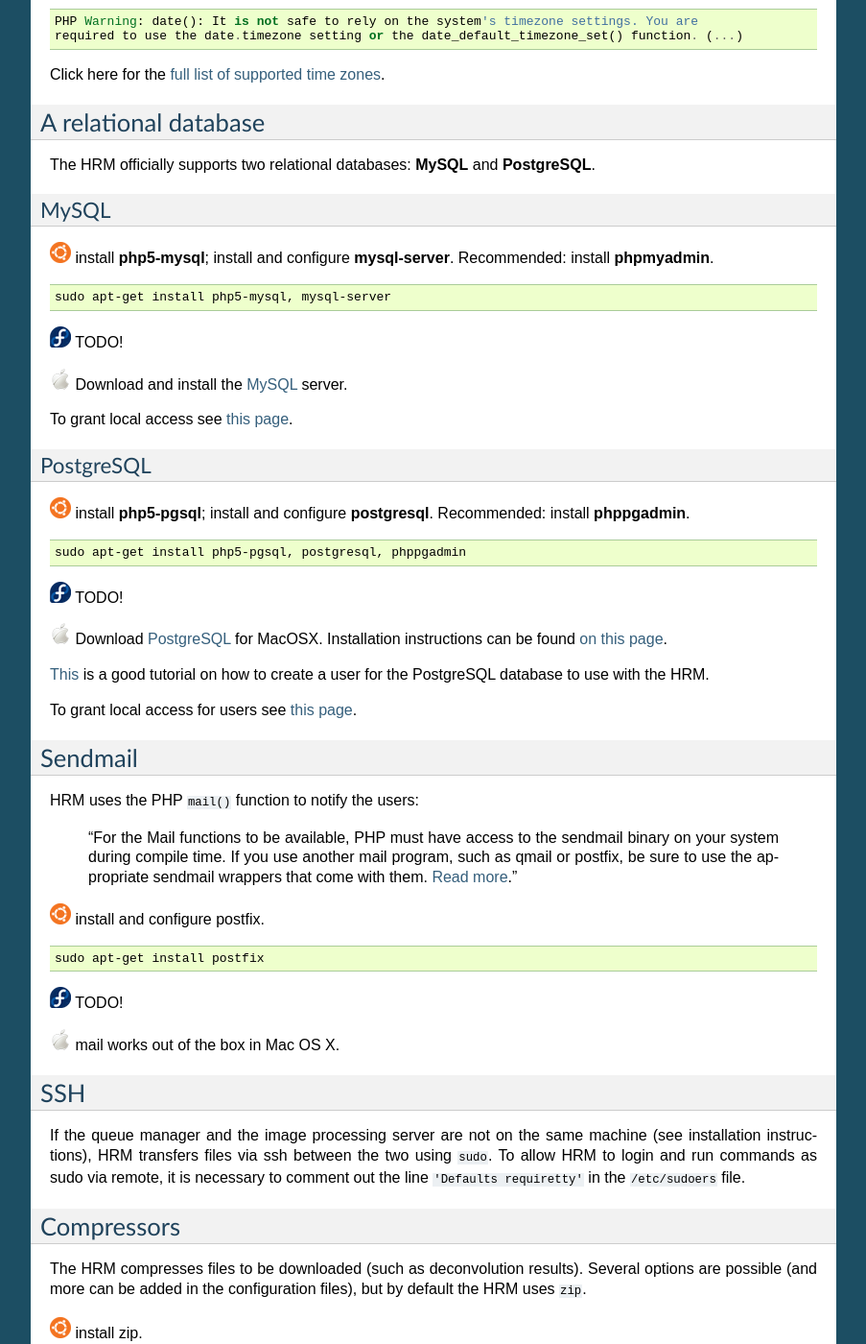
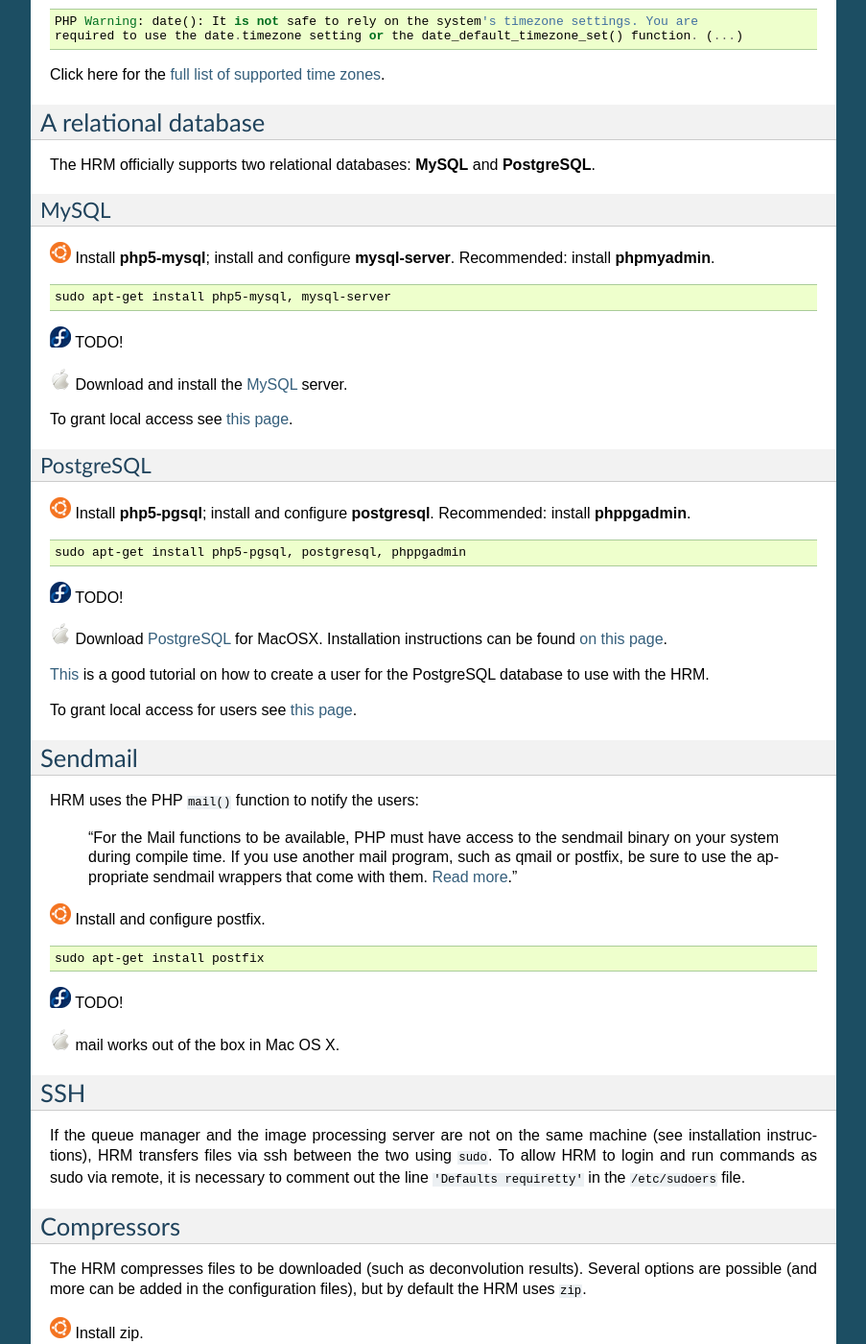
Before and after one commit to aarpon/hrm_docs, a Sphinx documentation site: the page built from docs/prerequisites.rst, in a window 1280 px wide and 1400 px high, scrolled down 2108 px. Shown: the whole window at 96% size, without its empty margins (198-1101 px from the left). Built offline with Sphinx 7.4.7, drawn with Linux system fonts in a browser that asks for light colours; some of the changed text lies outside the part shown.

Commit message:
(1) Added images to the list of static folders. (2) Fixed some typos.

```diff
--- a/docs/conf.py
+++ b/docs/conf.py
@@ -138,7 +138,7 @@
 # Add any paths that contain custom static files (such as style sheets) here,
 # relative to this directory. They are copied after the builtin static files,
 # so a file named "default.css" will overwrite the builtin "default.css".
-#html_static_path = ['_static']
+html_static_path = ['images']
 
 # If not '', a 'Last updated on:' timestamp is inserted at every page bottom,
 # using the given strftime format.
--- a/docs/prerequisites.rst
+++ b/docs/prerequisites.rst
@@ -49,7 +49,7 @@
 
 |note| Minimum required PHP version is **5.2**.
 
-|Ubuntu| install **libapache2-mod-php5**; **php5**; **php5-cli**; **php5-common**; **php5-mysql** (if you plan to use MySQL) or **php5-pgsql** (if you plan to use PostgreSQL; see also below); **php5-ldap** (optional, if you plan to use user authentication against LDAP or Microsoft's Active Directory).
+|Ubuntu| Install **libapache2-mod-php5**; **php5**; **php5-cli**; **php5-common**; **php5-mysql** (if you plan to use MySQL) or **php5-pgsql** (if you plan to use PostgreSQL; see also below); **php5-ldap** (optional, if you plan to use user authentication against LDAP or Microsoft's Active Directory).
 
 Example (with MySQL):
 
@@ -57,7 +57,7 @@
 
     sudo apt-get install libapache2-mod-php5, php5, php5-cli, php5-common, php5-mysql, php5-ldap
 
-|Fedora| install **php**; **php-cli**; **php-common**; **php-mysql** (if you plan to use MySQL) or **php-pgsql** (if you plan to use PostgreSQL; see also below); **php-process**; **php-pdo**; **php-ldap** (optional, if you plan to use user authentication against LDAP or Microsoft's Active Directory).
+|Fedora| Install **php**; **php-cli**; **php-common**; **php-mysql** (if you plan to use MySQL) or **php-pgsql** (if you plan to use PostgreSQL; see also below); **php-process**; **php-pdo**; **php-ldap** (optional, if you plan to use user authentication against LDAP or Microsoft's Active Directory).
 
 Example (with MySQL):
 
@@ -108,7 +108,7 @@
 MySQL
 -----
 
-|ubuntu| install **php5-mysql**; install and configure **mysql-server**. Recommended: install **phpmyadmin**.
+|ubuntu| Install **php5-mysql**; install and configure **mysql-server**. Recommended: install **phpmyadmin**.
 
 .. code-block:: sh
 
@@ -123,7 +123,7 @@
 PostgreSQL
 ----------
 
-|ubuntu| install **php5-pgsql**; install and configure **postgresql**. Recommended: install **phppgadmin**.
+|ubuntu| Install **php5-pgsql**; install and configure **postgresql**. Recommended: install **phppgadmin**.
 
 .. code-block:: sh
 
@@ -144,7 +144,7 @@
 
     "For the Mail functions to be available, PHP must have access to the sendmail binary on your system during compile time. If you use another mail program, such as qmail or postfix, be sure to use the appropriate sendmail wrappers that come with them. `Read more <http://www.php.net/mail>`_."
 
-|ubuntu| install and configure postfix.
+|ubuntu| Install and configure postfix.
 
 .. code-block:: sh
 
@@ -164,7 +164,7 @@
 
 The HRM compresses files to be downloaded (such as deconvolution results). Several options are possible (and more can be added in the configuration files), but by default the HRM uses ``zip``.
 
-|ubuntu| install zip.
+|ubuntu| Install zip.
 
 |fedora| TODO!
 
```
